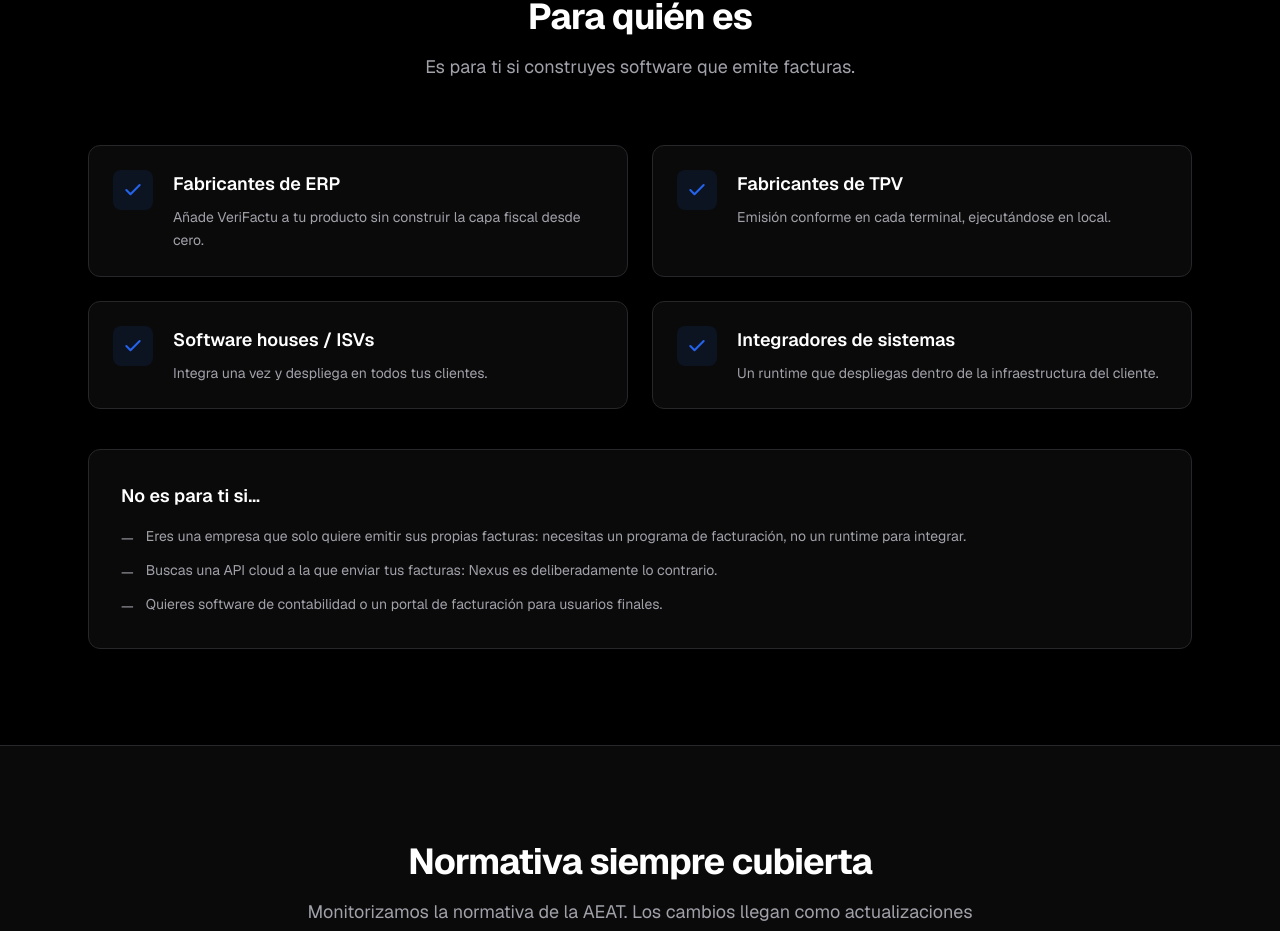
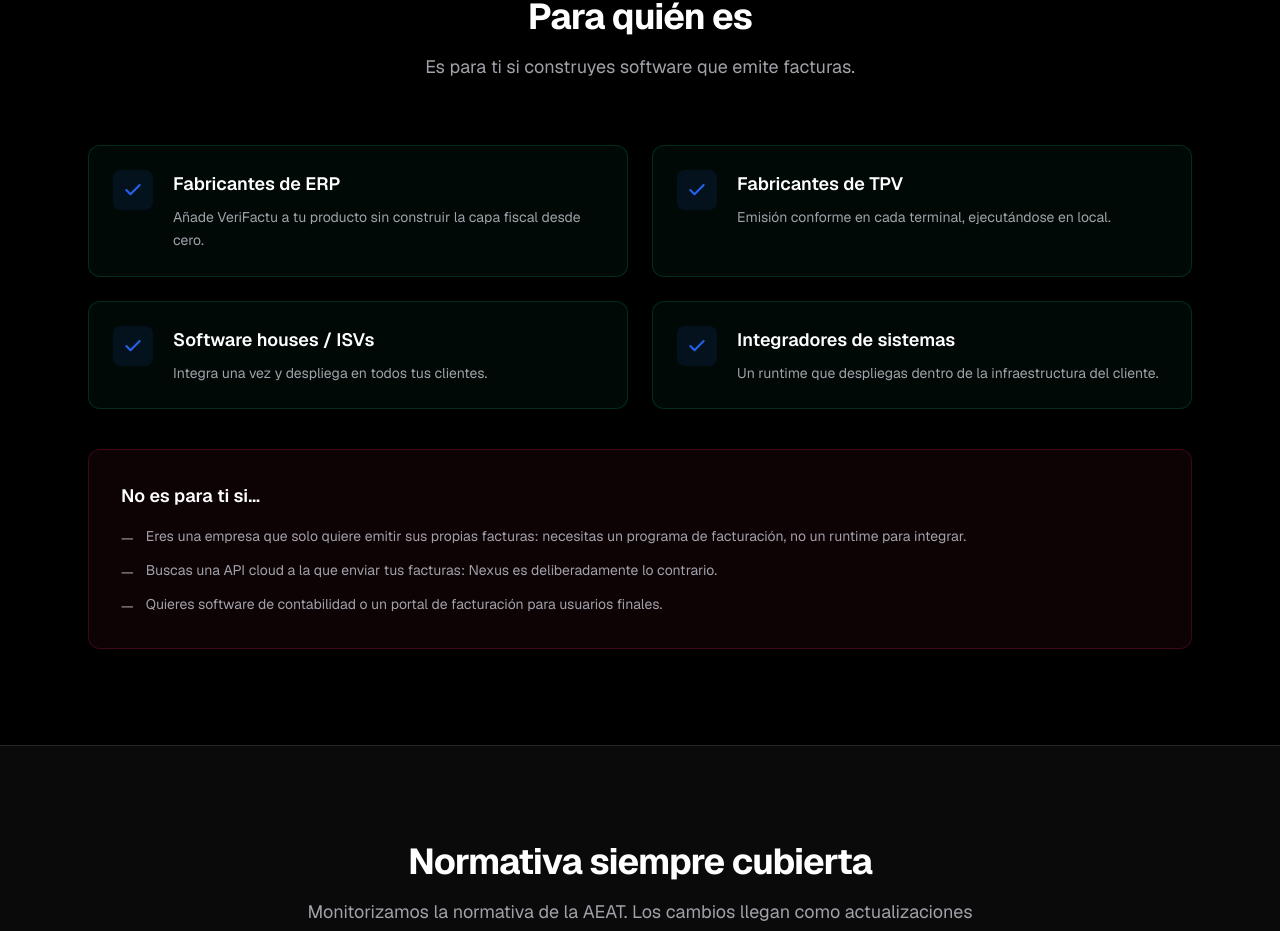
Before and after one commit to jaijtech/jaijtech.com, a Next.js app: page / in a window 1280 px wide. Shown: the part 5089-6020 px from the top of the page. Built offline with nearby package versions, Linux system fonts and the light colour scheme.

Commit message:
style(site): highlight audience fit cards

```diff
--- a/app/page.tsx
+++ b/app/page.tsx
@@ -477,7 +477,7 @@
           {audienceFor.map((a) => (
             <div
               key={a.title}
-              className="flex gap-5 rounded-xl border border-border bg-surface p-6"
+              className="flex gap-5 rounded-xl border border-emerald-500/20 bg-emerald-500/5 p-6"
             >
               <div className="flex h-10 w-10 shrink-0 items-center justify-center rounded-lg bg-accent/10 text-accent">
                 <svg
@@ -502,7 +502,7 @@
             </div>
           ))}
         </div>
-        <div className="mt-10 rounded-xl border border-border bg-surface p-8">
+        <div className="mt-10 rounded-xl border border-rose-500/20 bg-rose-500/5 p-8">
           <h3 className="text-lg font-semibold">No es para ti si…</h3>
           <ul className="mt-4 space-y-3">
             {audienceNotFor.map((item) => (
```
